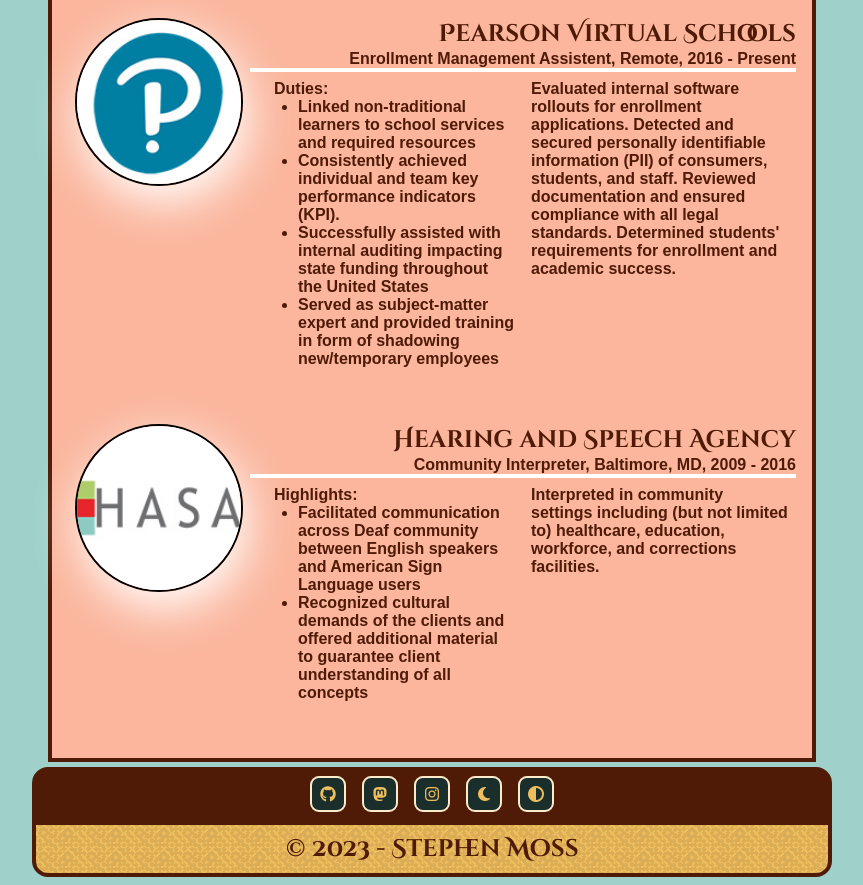
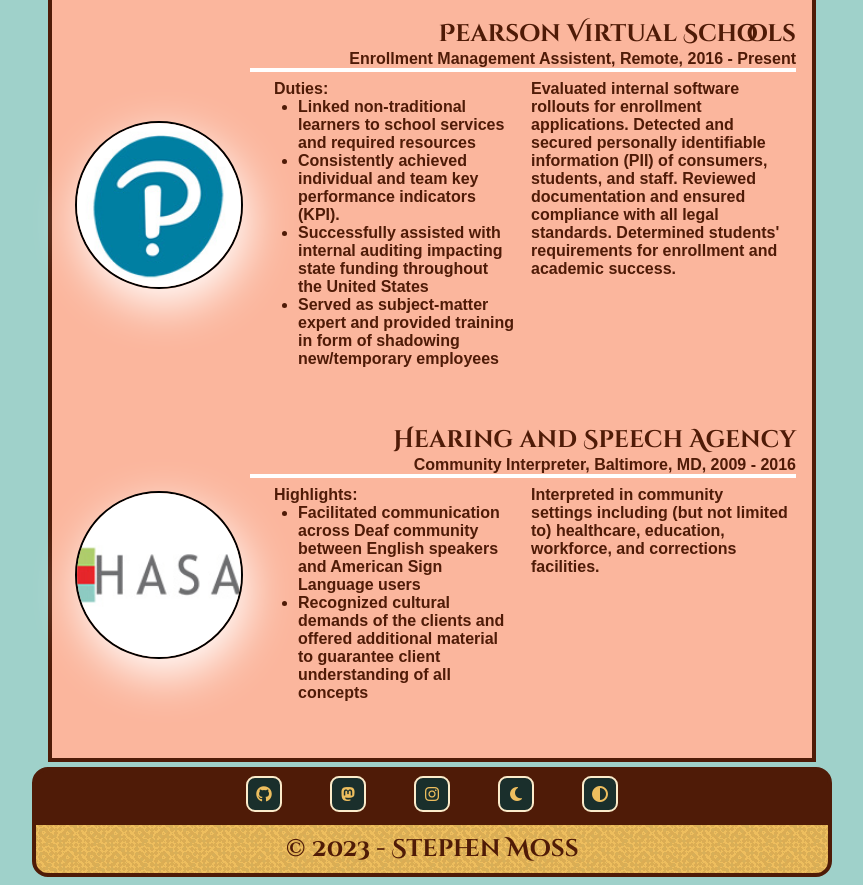
Before and after one commit to SRDMoss/personal-site, a Vue app: page /experience in a window 1280 px wide. Shown: the part 240-1125 px from the top of the page, without its empty margins (208-1071 px from the left). Built offline with nearby package versions, Linux system fonts and the light colour scheme; a web font is replaced by a local one.

Commit message:
Tooltips and layout
Added tooltips to icons in footer and fixed centering problem in ListComponent.vue. Also replaced title in index.html

```diff
--- a/public/assets/style/global.css
+++ b/public/assets/style/global.css
@@ -18,10 +18,6 @@
   --color11: #FFE9DF;
   --color12: #E0EFED;
   --color13: #FFFFFF;
-}
-
-* {
-  border: 1px solid white;
 }
 
 body {
--- a/public/index.html
+++ b/public/index.html
@@ -9,11 +9,11 @@
     <link rel="preconnect" href="https://fonts.gstatic.com" crossorigin>
     <link href="https://fonts.googleapis.com/css2?family=Cinzel+Decorative:wght@400;700;900&family=Ysabeau+Office:ital,wght@0,1;0,100;0,200;0,300;0,400;0,500;0,600;0,700;0,800;0,900;0,1000;1,1;1,100;1,200;1,300;1,400;1,500;1,600;1,700;1,800;1,900;1,1000&display=swap" rel="stylesheet">
     <link rel="stylesheet" href="https://cdnjs.cloudflare.com/ajax/libs/font-awesome/6.4.2/css/all.min.css" integrity="sha512-z3gLpd7yknf1YoNbCzqRKc4qyor8gaKU1qmn+CShxbuBusANI9QpRohGBreCFkKxLhei6S9CQXFEbbKuqLg0DA==" crossorigin="anonymous" referrerpolicy="no-referrer" />
-    <title><%= htmlWebpackPlugin.options.title %></title>
+    <title>Stephen Moss: A Life</title>
   </head>
   <body>
     <noscript>
-      <strong>We're sorry but <%= htmlWebpackPlugin.options.title %> doesn't work properly without JavaScript enabled. Please enable it to continue.</strong>
+      <strong>We're sorry but <q>Stephen Moss: A life</q> doesn't work properly without JavaScript enabled. Please enable it to continue.</strong>
     </noscript>
 
     <div id="app"></div>
--- a/src/components/FooterComponent.vue
+++ b/src/components/FooterComponent.vue
@@ -3,29 +3,55 @@
     <footer>
       <div class="round-top links" id="icon-links">
         <nav>
-          <!-- prettier-ignore -->
+          <div class="grouper">
             <a href="https://github.com/SRDMoss" target="_blank" rel="noopener noreferrer">
               <div class="icon-wrapper">
                 <i class="fab fa-github"></i>
               </div>
+              <div class="tooltip">
+                <span class="tip-text">&nbsp;Github&nbsp;</span>
+              </div>
             </a>
-          <!-- prettier-ignore -->
+          </div>
+
+          <div class="grouper">
             <a href="https://techhub.social/@Moss" target="_blank" rel="noopener noreferrer">
               <div class="icon-wrapper">
                 <i class="fab fa-mastodon"></i>
               </div>
+              <div class="tooltip">
+                <span class="tip-text">&nbsp;Mastodon&nbsp;</span>
+              </div>
             </a>
-          <!-- prettier-ignore -->
+          </div>
+
+          <div class="grouper">
             <a href="https://www.instagram.com/srdmoss/" target="_blank" rel="noopener noreferrer">
               <div class="icon-wrapper">
                 <i class="fab fa-instagram"></i>
               </div>
+              <div class="tooltip">
+                <span class="tip-text">&nbsp;Instagram&nbsp;</span>
+              </div>
             </a>
+          </div>
+
+          <div class="grouper">
             <div class="icon-wrapper icon-toggles" @click="toggleDarkMode">
               <i class="fas fa-moon"></i>
             </div>
+            <div class="tooltip">
+              <span class="tip-text">&nbsp;Dark Mode&nbsp;</span>
+            </div>
+          </div>
+
+          <div class="grouper">
             <div class="icon-wrapper icon-toggles">
               <i class="fas fa-adjust" @click="toggleContrast"></i>
+            </div>
+            <div class="tooltip">
+              <span class="tip-text">&nbsp;High Contrast&nbsp;</span>
+            </div>
           </div>
         </nav>
       </div>
@@ -63,6 +89,7 @@
   justify-content: center;
   margin-inline:.5rem;
   margin-block: .3rem;
+  position: relative;
 }
 
 .icon-wrapper i {
@@ -72,4 +99,32 @@
 .icon-toggles {
   color: var(--color07);
 }
+
+.grouper {
+  margin-inline: 1rem;
+  position: relative;
+}
+
+.tooltip {
+  /* visibility: hidden; */
+  display: none;
+  background-color: var(--color00);
+  color: var(--color13);
+  border: 1px solid var(--color13);
+  font-size: .75rem;
+
+  position: absolute;
+  bottom: 100%;
+  left: 50%;
+  transform: translateX(-50%);
+}
+
+.grouper:hover .tooltip {
+  display: block;
+  /* visibility: visible; */
+}
+
+.tip-text {
+  white-space: nowrap;
+}
 </style>
--- a/src/components/ListComponent.vue
+++ b/src/components/ListComponent.vue
@@ -72,7 +72,8 @@
     display: flex;
     flex-direction: column;
     align-items: center;
-    justify-content: block-start;
+    justify-content: center;
+    text-align: center;
   }
 
   .item-photo {
@@ -81,10 +82,12 @@
     border-radius: 50%;
     border: 2px solid var(--color00);
     box-shadow: .33rem 1rem 3rem var(--color13);
+    text-align: center;
   }
 
   .photo-caption {
     font-size: 1.5em;
+    text-align: center;
   }
   .item-text {
     flex: 1;
```
Lines whose indentation alone changed are shown as unchanged.
